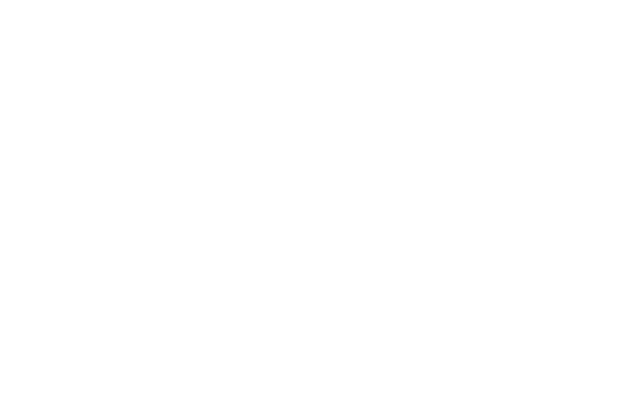
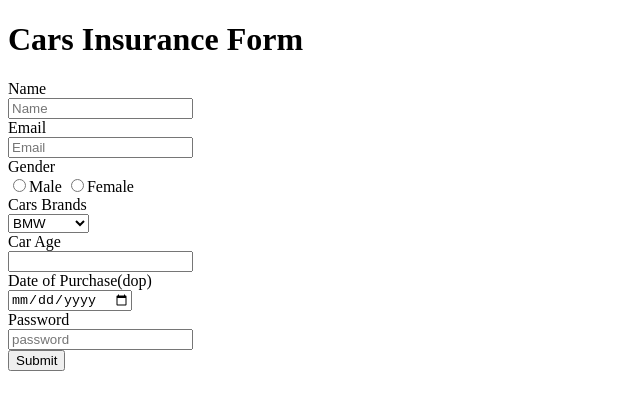
Before and after one commit to acciojob/car-insurance-form-rohitkishne, a website: page main.html in a window 1280 px wide. Shown: the whole page, without its empty margins (0-640 px from the left). Drawn offline with Linux system fonts and the light colour scheme.

Commit message:
car insurance form

```diff
--- a/main.html
+++ b/main.html
@@ -8,6 +8,46 @@
 
 <body>
 	<!-- the entire body must be written by student -->
+	<h1>Cars Insurance Form</h1>
+
+	<form action="#" method="post">
+		<div>
+			<label for="name">Name</label><br>
+			<input type="text" name="name" id="name" placeholder="Name" required>
+		</div>
+		<div>
+			<label for="email">Email</label><br>
+			<input type="email" name="email" id="email" placeholder="Email" required>
+		</div>
+		<div>
+			<label for="gender">Gender</label><br>
+			<input type="radio" name="gender" id="gender_m" required>Male
+			<input type="radio" name="gender" id="gender_f" required>Female
+		</div>
+		<div>
+			<label for="cars">Cars Brands</label><br>
+			<select name="cars" id="cars">
+				<option value="BMW">BMW</option>
+				<option value="Audi">Audi</option>
+				<option value="Mercedez">Mercedez</option>
+			</select>
+		</div>
+		<div>
+			<label for="carage">Car Age</label><br>
+			<input type="number" name="carage" id="carage" required>
+		</div>
+		<div>
+			<label for="dop">Date of Purchase(dop)</label><br>
+			<input type="date" name="dop" id="dop" required>
+		</div>
+		<div>
+			<label for="password">Password</label><br>
+			<input type="password" name="password" id="password" placeholder="password" required>
+		</div>
+		<div>
+			<button type="submit">Submit</button>
+		</div>
+	</form>
     <script type="text/javascript" src="./script.js">
 </script>
 
```
